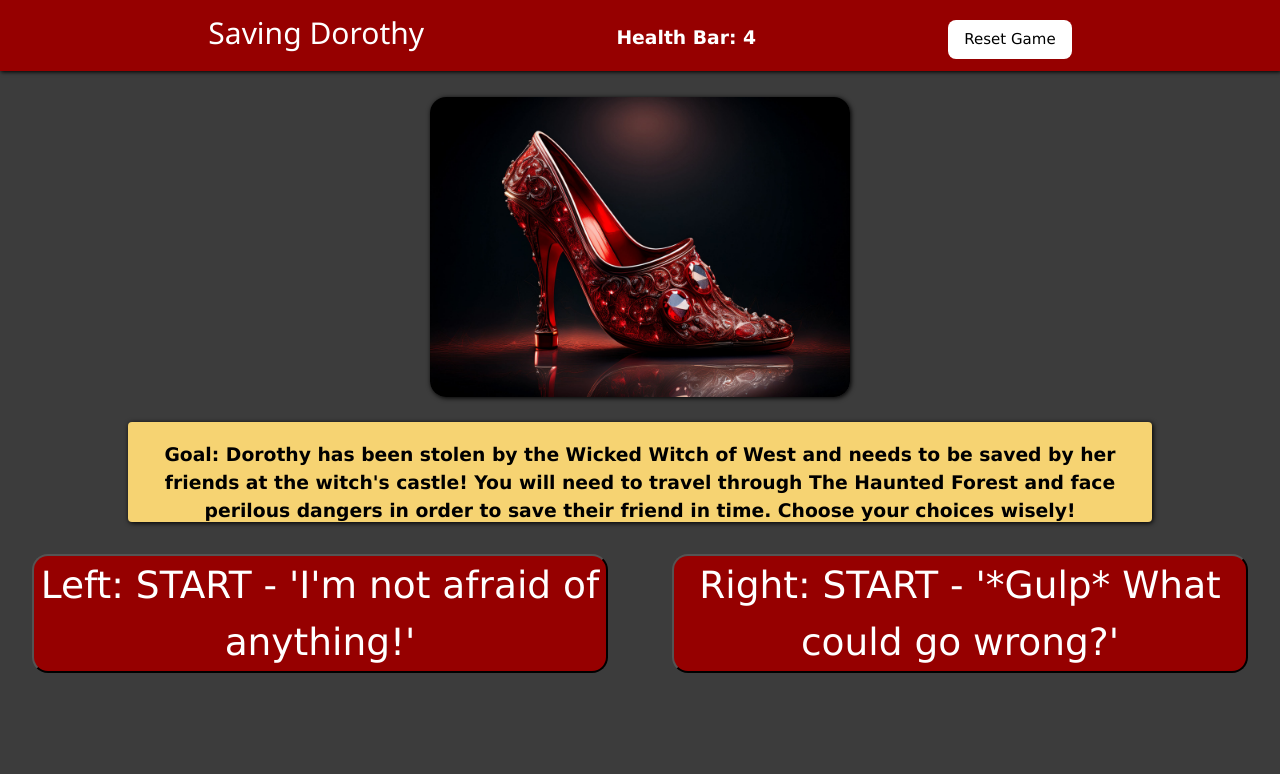
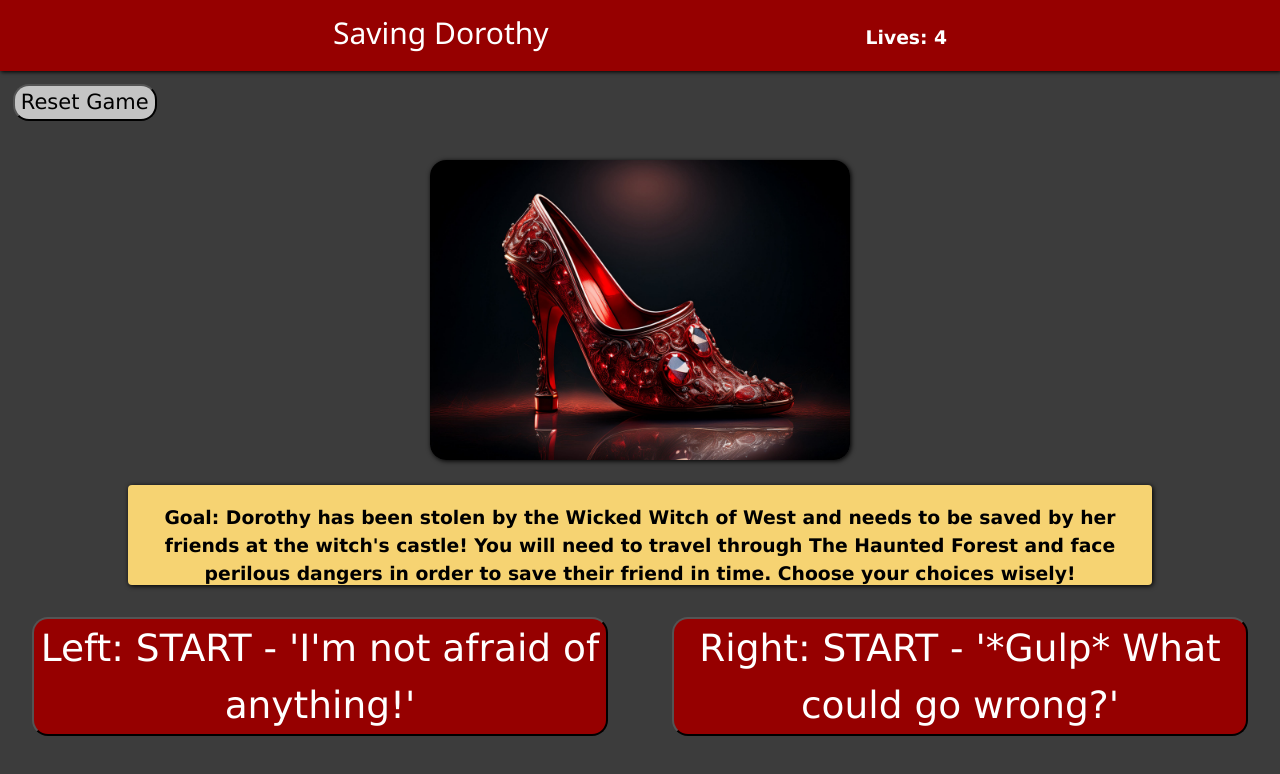
Before and after one commit to bgallegosdev/front_end_frameworks_semester_project, a React (Vite) app in the folder dorothyAdvGame/: page / in a window 1280 px wide. Shown: the top 774 px of the page. Built offline with nearby package versions, Linux system fonts and the light colour scheme.

Commit message:
push - logic reset button
finished logic for reset button

```diff
--- a/dorothyAdvGame/src/App.jsx
+++ b/dorothyAdvGame/src/App.jsx
@@ -9,6 +9,12 @@ function App() {
   const [path, setPath] = useState('sceneZero');
 
   const paths = {
+    reset: {
+      choices: [
+        {leftText: "Reset Game", next: "sceneZero"}
+      ]
+    },
+
     sceneZero: {
       Img: {
         src: "/assets/scene_zero.jpg",
@@ -66,13 +72,17 @@ function App() {
   return (
     <>
       <div>
-        <Navigation />
+        <div>
+          <Navigation />
+          <ChoiceButtons className='resetButton' choiceText={paths.reset.choices[0].leftText}
+            onClick={() => handlePathClick(paths.reset.choices[0])}/>
+        </div>
         <ImageContainer sceneImage={paths[path].Img} />
         <TextContainer text={paths[path].Text}/>
         <div className='choicesContainer'>
-          <ChoiceButtons choiceText={paths[path].choices[0].leftText}
+          <ChoiceButtons className='choiceButtons' choiceText={paths[path].choices[0].leftText}
             onClick={() => handlePathClick(paths[path].choices[0])}/>
-          <ChoiceButtons choiceText={paths[path].choices[1].rightText}
+          <ChoiceButtons className='choiceButtons' choiceText={paths[path].choices[1].rightText}
             onClick={() => handlePathClick(paths[path].choices[1])}/>
         </div>
       </div>
--- a/dorothyAdvGame/src/components/ChoiceButtons.jsx
+++ b/dorothyAdvGame/src/components/ChoiceButtons.jsx
@@ -1,10 +1,10 @@
 import "./styleChoiceButtons.css"
 
-function ChoiceButtons({choiceText, onClick}) {
+function ChoiceButtons({choiceText, onClick, className}) {
     return(
         <>
             <div className="choiceButtonContainer">
-                <button className="w3-round-xlarge choiceButtons" onClick={onClick}>{choiceText}</button>
+                <button className={`w3-round-xlarge ${className}`} onClick={onClick}>{choiceText}</button>
             </div>
         </>
     )
--- a/dorothyAdvGame/src/components/Navigation.jsx
+++ b/dorothyAdvGame/src/components/Navigation.jsx
@@ -10,8 +10,7 @@ function Navigation(){
         <>
             <div className='w3-container navBar'>
                 <h1>Saving Dorothy</h1>
-                <p>Health Bar: {lionLives}</p>
-                <button className='w3-button w3-white w3-text-black w3-round-large'>Reset Game</button>
+                <p>Lives: {lionLives}</p>
             </div>
         </>
     )
--- a/dorothyAdvGame/src/components/styleChoiceButtons.css
+++ b/dorothyAdvGame/src/components/styleChoiceButtons.css
@@ -21,3 +21,21 @@
     background-color: #e6e600;
     color: #000000;
 }
+
+.resetButton{
+    margin: 2%;
+    background-color: #c4c4c4;
+    color: #000000;
+    font-size: 1.4em;
+}
+
+.resetButton:hover{
+    background-color: #343434;
+    color: #ffffff;
+    box-shadow: 1px 1px 5px #000000;
+}
+
+.resetButton:active{
+    background-color: #e6e600;
+    color: #000000;
+}
```
